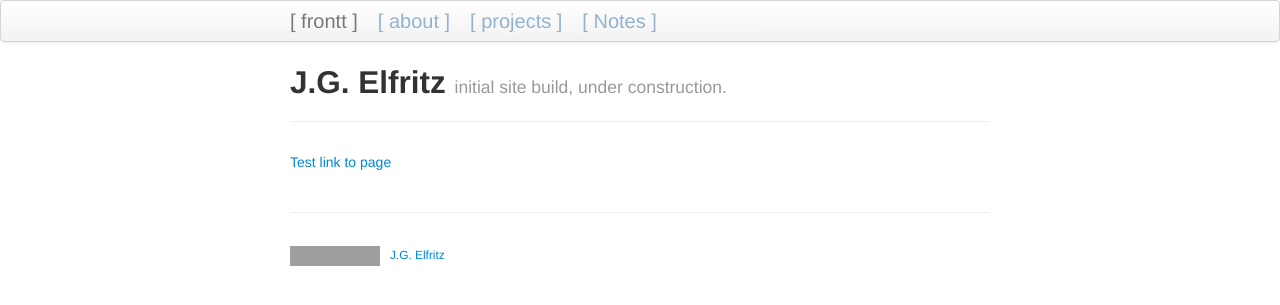
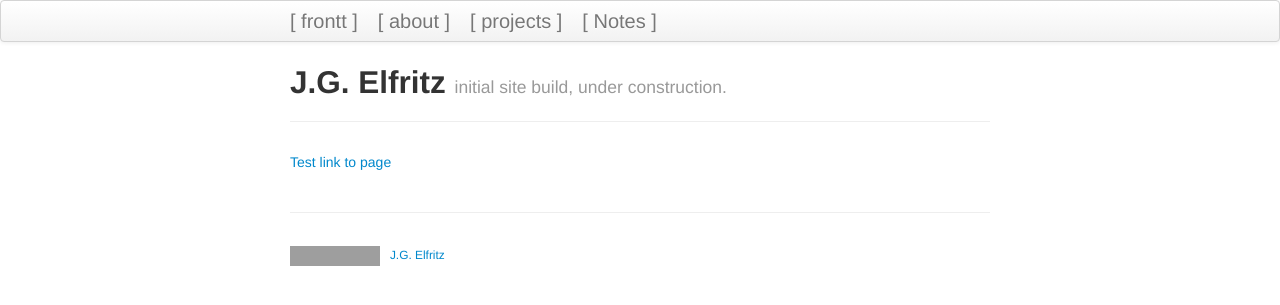
Before and after one commit to justinelfritz/justinelfritz.github.io, a Jekyll site: the page built from index.md, in a window 1280 px wide. Shown: the top 305 px of the page. Built offline with Jekyll 4.4.1, drawn with Linux system fonts in a browser that asks for light colours; grey boxes are pictures that could not be loaded.

Commit message:
still fixing colors

```diff
--- a/_includes/themes/twitter/default.html
+++ b/_includes/themes/twitter/default.html
@@ -34,9 +34,9 @@
       <div class="navbar-inner">
         <div class="container-narrow">
           <a class="brand"; href="{{ HOME_PATH }}">[ frontt ]</a>
-	  <a class="brand"; style="color:#91b1cc"; href="{{ HOME_PATH }}/pages/about.html">[ about ]</a>
-	  <a class="brand"; style="color:#91b1cc"; href="{{ HOME_PATH }}/pages/projects.html">[ projects ]</a>
-	  <a class="brand"; style="color:#91b1cc"; href="{{ HOME_PATH }}/pages/notes.html">[ Notes ]</a>
+	  <a class="brand"; href="{{ HOME_PATH }}/pages/about.html">[ about ]</a>
+	  <a class="brand"; href="{{ HOME_PATH }}/pages/projects.html">[ projects ]</a>
+	  <a class="brand"; href="{{ HOME_PATH }}/pages/notes.html">[ Notes ]</a>
         </div>
       </div>
     </div>
```
